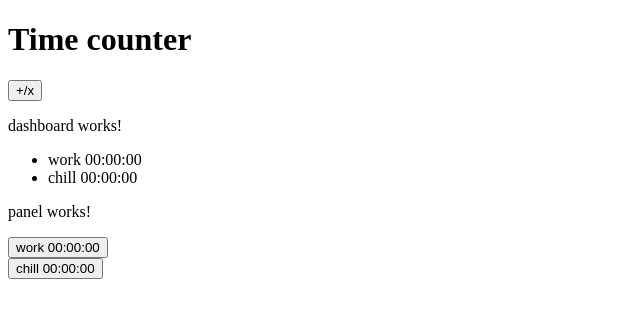
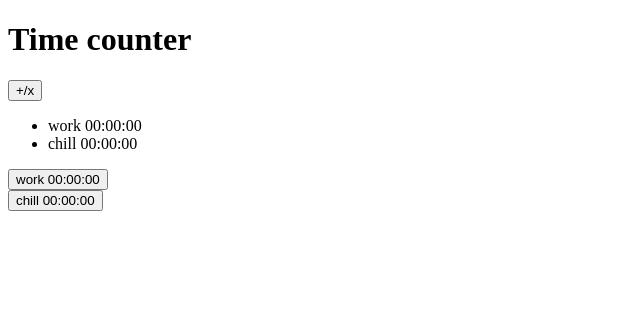
Before and after one commit to gennadytabala/time-counter, an Angular app: page / in a window 1280 px wide. Shown: the top 318 px of the page, without its empty margins (0-640 px from the left). Built offline with nearby package versions, Linux system fonts and the light colour scheme.

Commit message:
some views changes

```diff
--- a/src/app/dashboard/dashboard.component.html
+++ b/src/app/dashboard/dashboard.component.html
@@ -1,4 +1,3 @@
-<p>dashboard works!</p>
 <ul>
   <li *ngFor="let counter of counters">
     {{counter.name}} {{counter.period | period}}
--- a/src/app/panel/panel.component.html
+++ b/src/app/panel/panel.component.html
@@ -1,4 +1,3 @@
-<p>panel works!</p>
 <div *ngFor="let counter of counters">
   <app-counter [name]="counter.name"></app-counter>
 </div>
--- a/src/app/settings/settings.component.html
+++ b/src/app/settings/settings.component.html
@@ -1,4 +1,4 @@
-<p>settings works!</p>
+<p>Settings</p>
 <ul>
   <li *ngFor="let counter of counters$ | async">
     <app-counter-settings [name]="counter.name"></app-counter-settings>
```
